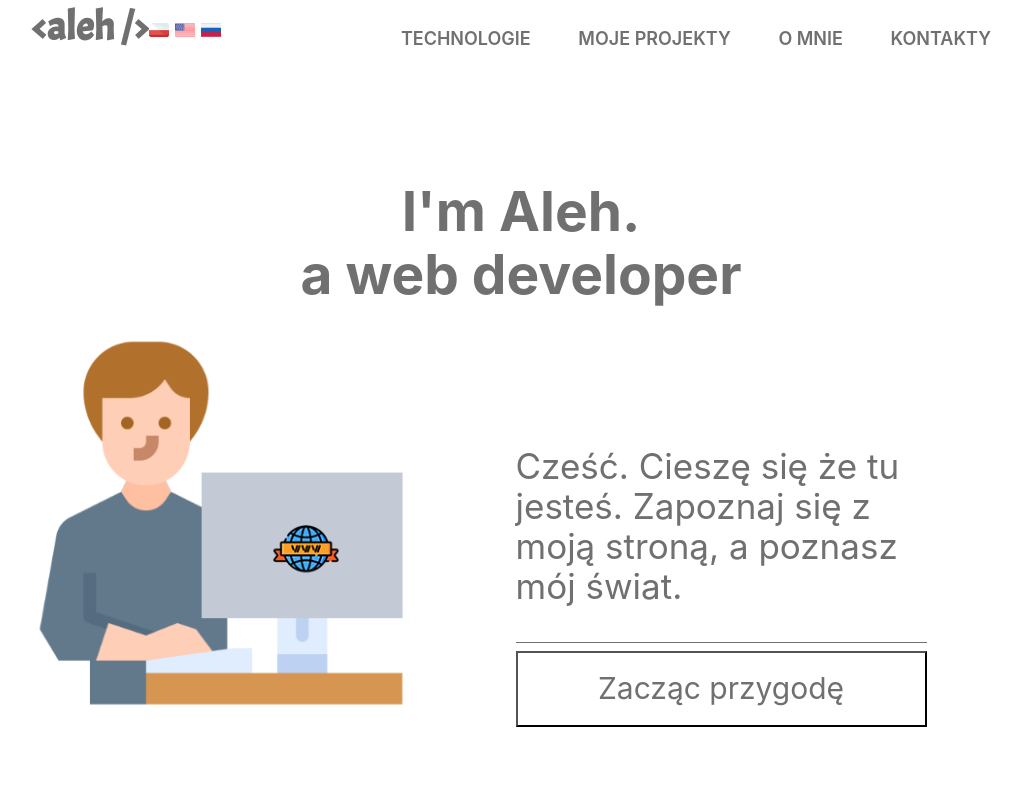
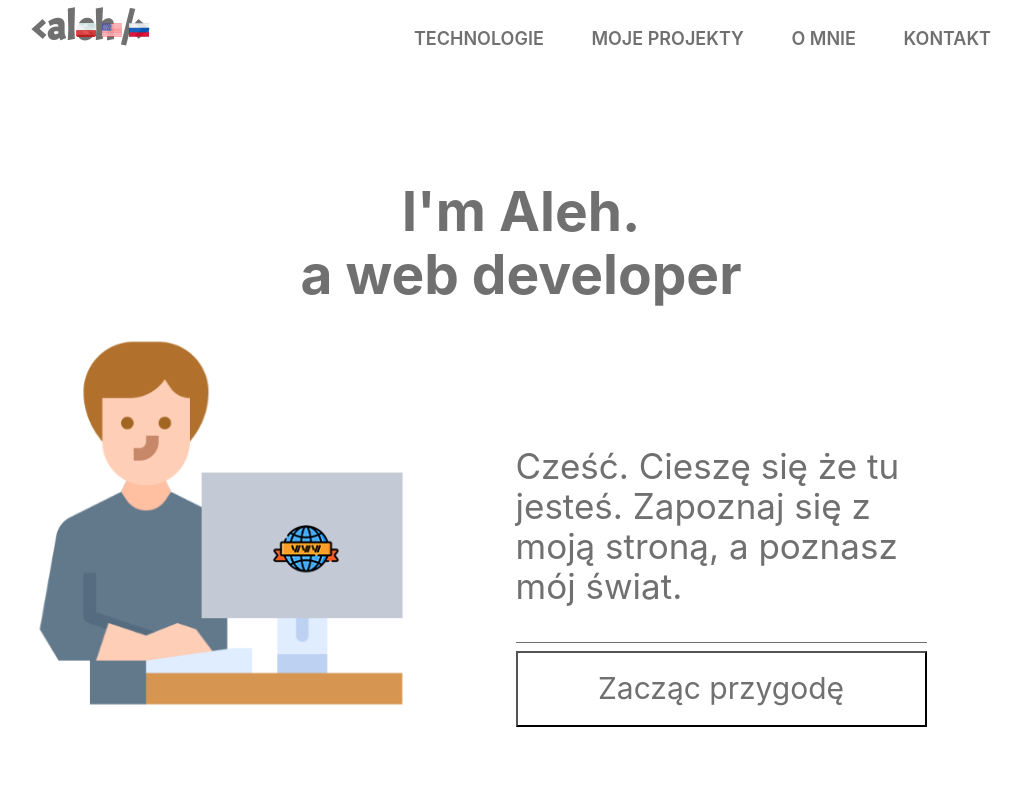
Before and after one commit to AlehZahorski/alehzahorski.github.io, a website: page index.html in a window 1280 px wide. Shown: the top 800 px of the page, without its empty margins (119-1140 px from the left). Drawn offline with Linux system fonts and the light colour scheme.

Commit message:
change text

```diff
--- a/index.html
+++ b/index.html
@@ -42,7 +42,7 @@
                     <a class="menu__links-item" href="#section_2"> <span class="lang" key="technologies"> Technologie</span> </a>
                     <a class="menu__links-item" href="#section_3"> <span class="lang" key="my_projects">Moje projekty</span></a>
                     <a class="menu__links-item" href="#section_4"> <span class="lang" key="about_me">O mnie</span></a>
-                    <a class="menu__links-item" href="#section_5"> <span class="lang" key="contacts">Kontakty</span></a>
+                    <a class="menu__links-item" href="#section_5"> <span class="lang" key="contacts">Kontakt</span></a>
                 </div>
                </div>
             </div>
@@ -237,7 +237,7 @@
      <section class="section-contact section-outer">
             <div class="section-contact__h2">
                 <h2 class="lang" key="section_4">
-                    KONTAKTY
+                    KONTAKT
                 </h2>
                 <hr>
             </div>
--- a/scss/normalize.scss
+++ b/scss/normalize.scss
@@ -11,7 +11,6 @@
  html {
     line-height: 1.15; /* 1 */
     -webkit-text-size-adjust: 100%; /* 2 */
-    scroll-behavior: smooth;
   }
 
   /* Sections
--- a/scss/style.scss
+++ b/scss/style.scss
@@ -192,7 +192,7 @@ $screen-320: 320px;
     margin-top: 72px;
     &_change-language{
         position: fixed;
-        margin-top: 50px;
+        margin-left: 80px;
         img{
             width: 20px;
             opacity: .9;
```
Also changed, not shown: css/style.css.
